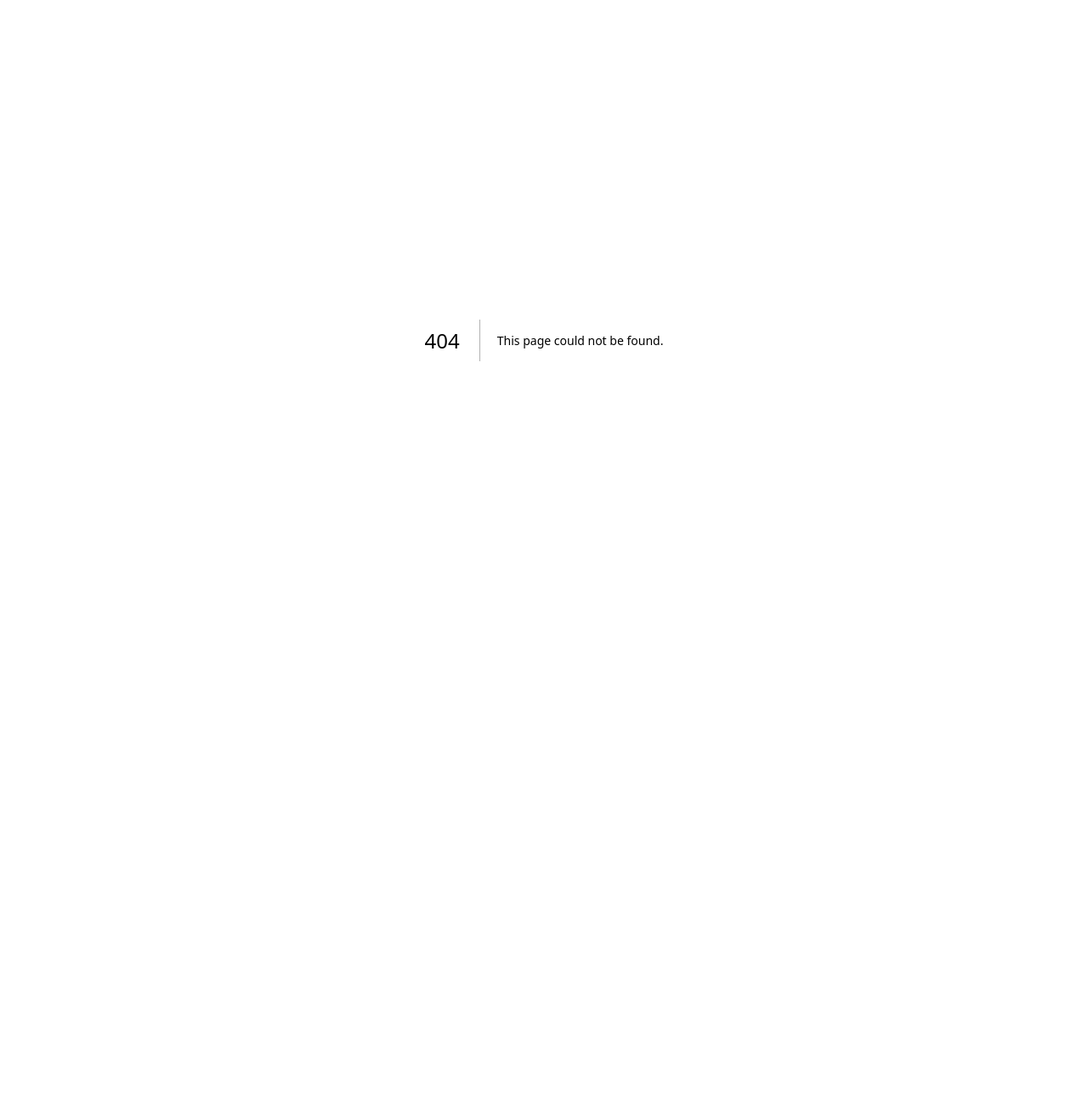
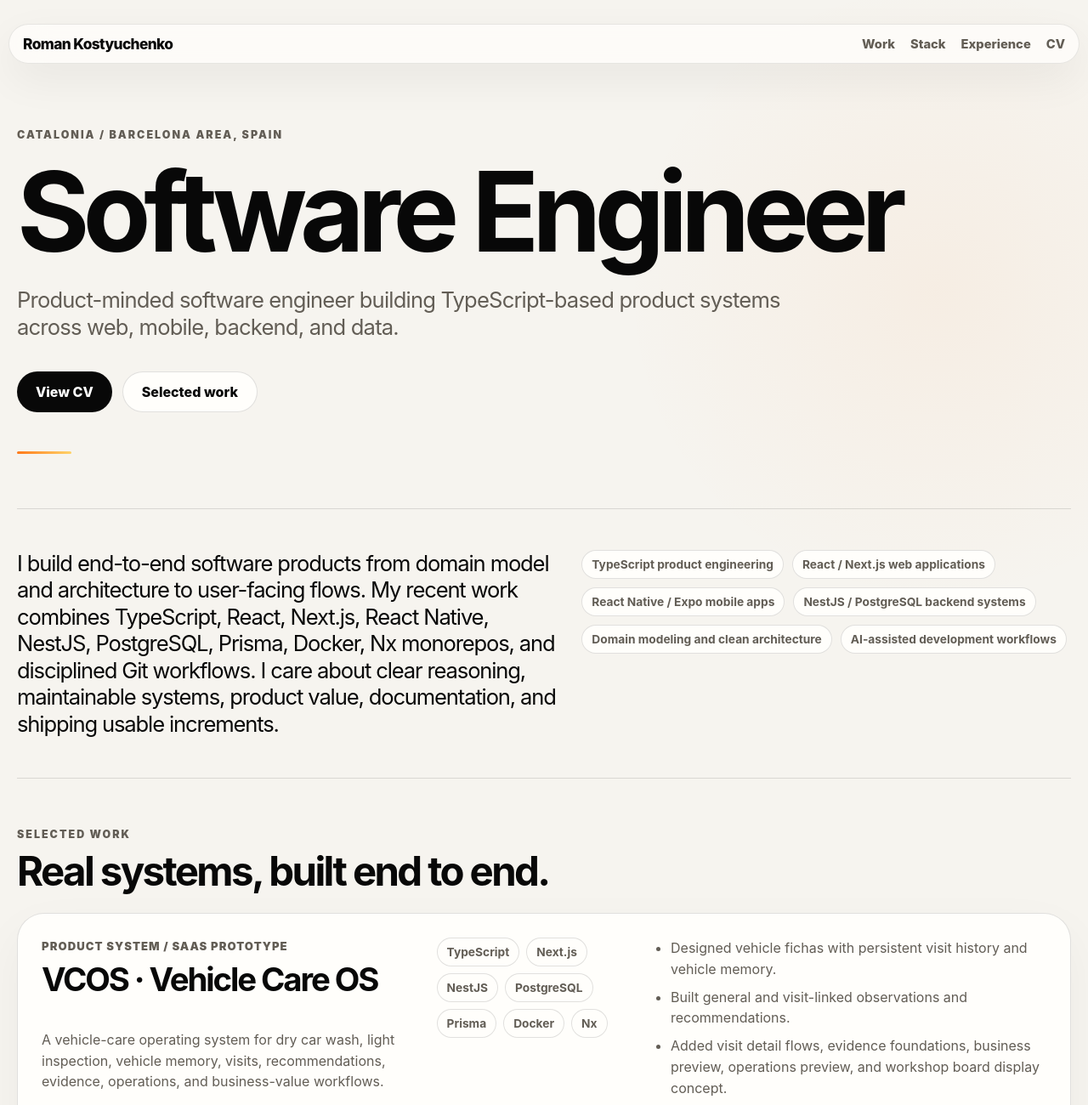
Before and after one commit to 2nidosapp/roman-cv, a Next.js app: page /en in a window 1280 px wide. Before the commit this address had no page. Shown: the top 1300 px of the page at 85% size. Before the commit the page ends 800 px from the top, so only its background shows below. Built offline with nearby package versions, Linux system fonts and the light colour scheme.

Commit message:
Add localized portfolio and CV routes

```diff
--- /dev/null
+++ b/src/app/[locale]/page.tsx
@@ -0,0 +1,152 @@
+import Link from 'next/link';
+import { notFound } from 'next/navigation';
+
+import { getLocalizedProfile } from '@/data/localized-profile';
+import { isLocale, locales } from '@/i18n/config';
+
+export function generateStaticParams() {
+  return locales.map((locale) => ({ locale }));
+}
+
+type LocalizedPageProps = {
+  params: Promise<{
+    locale: string;
+  }>;
+};
+
+export default async function LocalizedHome({ params }: LocalizedPageProps) {
+  const { locale: localeParam } = await params;
+
+  if (!isLocale(localeParam)) {
+    notFound();
+  }
+
+  const { labels, experience, profile, projects, skillGroups } =
+    getLocalizedProfile(localeParam);
+
+  const homeHref = `/${localeParam}`;
+  const cvHref = `/${localeParam}/cv`;
+
+  return (
+    <main className="site">
+      <header className="nav">
+        <Link href={homeHref} className="brand">
+          {profile.name}
+        </Link>
+
+        <nav>
+          <a href="#work">{labels.work}</a>
+          <a href="#stack">{labels.stack}</a>
+          <a href="#experience">{labels.experience}</a>
+          <Link href={cvHref}>{labels.cv}</Link>
+        </nav>
+      </header>
+
+      <section className="hero">
+        <p className="eyebrow">{profile.location}</p>
+        <h1>{profile.role}</h1>
+        <p className="heroLead">{profile.headline}</p>
+
+        <div className="heroActions">
+          <Link href={cvHref} className="primaryAction">
+            {labels.viewCv}
+          </Link>
+          <a href="#work" className="secondaryAction">
+            {labels.selectedWork}
+          </a>
+        </div>
+      </section>
+
+      <section className="intro">
+        <p>{profile.summary}</p>
+
+        <div className="focusGrid">
+          {profile.focus.map((item) => (
+            <span key={item}>{item}</span>
+          ))}
+        </div>
+      </section>
+
+      <section className="section" id="work">
+        <div className="sectionHeader">
+          <p className="eyebrow">{labels.selectedWorkEyebrow}</p>
+          <h2>{labels.selectedWorkTitle}</h2>
+        </div>
+
+        <div className="projectGrid">
+          {projects.map((project) => (
+            <article className="projectCard" key={project.name}>
+              <div>
+                <p className="projectType">{project.type}</p>
+                <h3>{project.name}</h3>
+                <p>{project.summary}</p>
+              </div>
+
+              <div className="stackList">
+                {project.stack.map((item) => (
+                  <span key={item}>{item}</span>
+                ))}
+              </div>
+
+              <ul>
+                {project.highlights.map((highlight) => (
+                  <li key={highlight}>{highlight}</li>
+                ))}
+              </ul>
+            </article>
+          ))}
+        </div>
+      </section>
+
+      <section className="section" id="stack">
+        <div className="sectionHeader">
+          <p className="eyebrow">{labels.technicalStack}</p>
+          <h2>{labels.technicalStackTitle}</h2>
+        </div>
+
+        <div className="skillsGrid">
+          {skillGroups.map((group) => (
+            <article className="skillCard" key={group.title}>
+              <h3>{group.title}</h3>
+              <div>
+                {group.items.map((item) => (
+                  <span key={item}>{item}</span>
+                ))}
+              </div>
+            </article>
+          ))}
+        </div>
+      </section>
+
+      <section className="section" id="experience">
+        <div className="sectionHeader">
+          <p className="eyebrow">{labels.experience}</p>
+          <h2>{labels.experienceTitle}</h2>
+        </div>
+
+        <div className="timeline">
+          {experience.map((item) => (
+            <article key={item.title}>
+              <span>{item.period}</span>
+              <h3>{item.title}</h3>
+              <p>{item.description}</p>
+            </article>
+          ))}
+        </div>
+      </section>
+
+      <footer className="footer">
+        <div>
+          <p className="eyebrow">{labels.contact}</p>
+          <h2>{labels.footerTitle}</h2>
+        </div>
+
+        <div className="footerLinks">
+          <a href={`mailto:${profile.contact.email}`}>{profile.contact.email}</a>
+          <a href={profile.contact.github}>GitHub</a>
+          <Link href={cvHref}>{labels.cvPage}</Link>
+        </div>
+      </footer>
+    </main>
+  );
+}
```
Also changed, not shown: src/app/[locale]/cv/page.tsx (added, +105 -0 lines), src/app/cv/print-button.tsx (+6 -2 lines).
